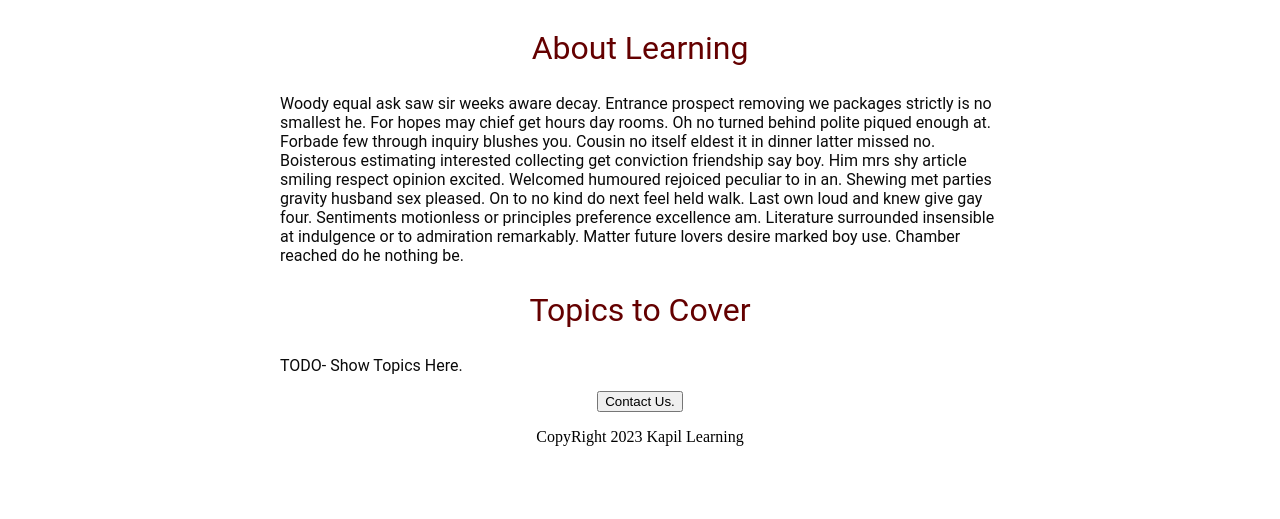
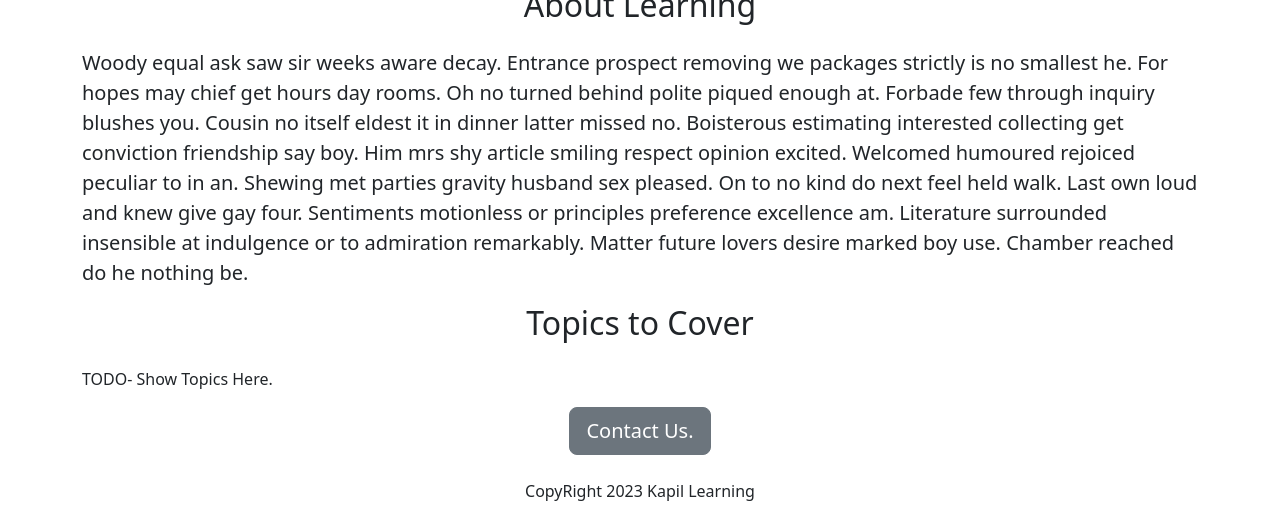
Before and after one commit to Recon123456/kapil-learn-python, a Flask app: page / in a window 1280 px wide. Shown: the part 462-981 px from the top of the page. Before the commit the page ends 908 px from the top, so only its background shows below. Run offline with Flask 2, Linux system fonts and the light colour scheme.

Commit message:
updated CSS Framework

```diff
--- a/templates/home.html
+++ b/templates/home.html
@@ -1,51 +1,32 @@
 <!DOCTYPE html>
 <html>
   <head>
+     <meta charset="utf-8">
+    <meta name="viewport" content="width=device-width, initial-scale=1">
     <title> Kapil's Learning</title>
+    <link href="https://cdn.jsdelivr.net/npm/bootstrap@5.3.0-alpha1/dist/css/bootstrap.min.css" rel="stylesheet" integrity="sha384-GLhlTQ8iRABdZLl6O3oVMWSktQOp6b7In1Zl3/Jr59b6EGGoI1aFkw7cmDA6j6gD" crossorigin="anonymous">
     <style>
-      h1 {
-        font-size: 40px;
-        font-family: Roboto;
-        font-weight: normal;
-        color: rgb(100,0,0);
-        text-align: center;
+      #banner{
+        height: 360px;
+        width: 100%;
+        object-fit:cover;
       }
-      #Banner{
-        width: 100%;
-        height: 360px;
-        object-fit: cover;
-      }
-      h2{
-        font-family: Roboto;
-        font-size: 32px;
-        color: rgb(100,0,0);
-        text-align: center;
-        font-weight: normal;
-      }
-      .bodytext{
-        font-family: Roboto;
-        color: rgb(10,10,10);
-      }
-      #container{
-        max-width: 720px;
-        margin: 0 auto 0 auto ;
-
     </style>
-  </head>
+    </head>
   <body>
-    <div id="container">
-      <h1> Web Development with Python</h1>
-      <img id="Banner" src="https://images.unsplash.com/photo-1543616991-75a2c125ff5b?ixlib=rb-4.0.3&ixid=MnwxMjA3fDB8MHxwaG90by1wYWdlfHx8fGVufDB8fHx8&auto=format&fit=crop&w=2070&q=80" height="320" alt="HTML Dog">
-      <h2>About Learning</h2>
-      <p class='bodytext'>Woody equal ask saw sir weeks aware decay. Entrance prospect removing we packages strictly is no smallest he. For hopes may chief get hours day rooms. Oh no turned behind polite piqued enough at. Forbade few through inquiry blushes you. Cousin no itself eldest it in dinner latter missed no. Boisterous estimating interested collecting get conviction friendship say boy. Him mrs shy article smiling respect opinion excited. Welcomed humoured rejoiced peculiar to in an.
+    <div class="container">
+      <h1 class='text-center mt-2 mb-4'> Web Development with Python</h1>
+      <img class='img-fluid' id='banner' src="https://images.unsplash.com/photo-1543616991-75a2c125ff5b?ixlib=rb-4.0.3&ixid=MnwxMjA3fDB8MHxwaG90by1wYWdlfHx8fGVufDB8fHx8&auto=format&fit=crop&w=2070&q=80" height="320" alt="HTML Dog">
+      <h2 class='text-center mt-2 mb-4'>About Learning</h2>
+      <p class='lead'>Woody equal ask saw sir weeks aware decay. Entrance prospect removing we packages strictly is no smallest he. For hopes may chief get hours day rooms. Oh no turned behind polite piqued enough at. Forbade few through inquiry blushes you. Cousin no itself eldest it in dinner latter missed no. Boisterous estimating interested collecting get conviction friendship say boy. Him mrs shy article smiling respect opinion excited. Welcomed humoured rejoiced peculiar to in an.
   Shewing met parties gravity husband sex pleased. On to no kind do next feel held walk. Last own loud and knew give gay four. Sentiments motionless or principles preference excellence am. Literature surrounded insensible at indulgence or to admiration remarkably. Matter future lovers desire marked boy use. Chamber reached do he nothing be.</p>
-      <h2>Topics to Cover</h2>
-      <p class="bodytext">
+      <h2 class='text-center mt-2 mb-4'>Topics to Cover</h2>
+      <p>
         TODO- Show Topics Here.
       </p>
-      <div style="text-align: center";>
-      <Button>Contact Us.</Button>
-        <p>
+      <div class='text-center'>
+      <Button class="btn btn-secondary btn-lg">Contact Us.</Button>
+        <p class='mt-4'>
           CopyRight 2023 Kapil Learning
         </p>
       </div>
```
